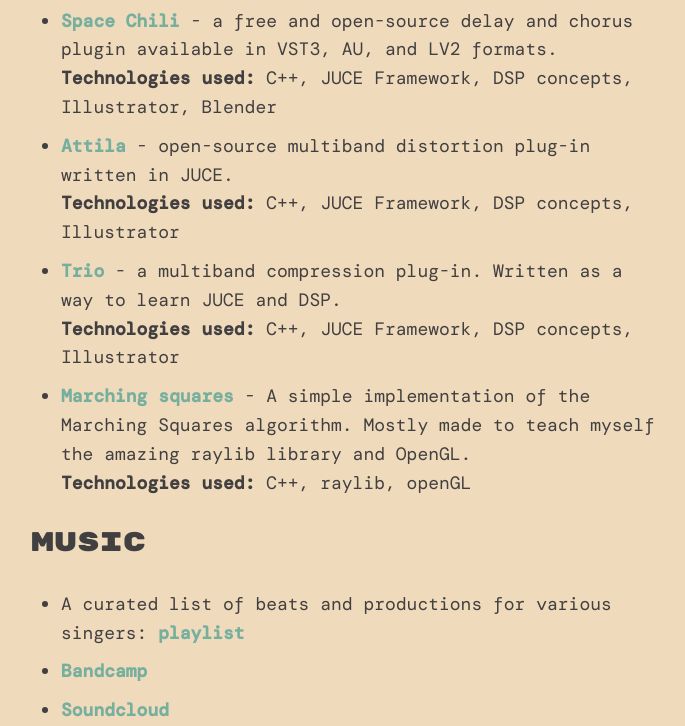
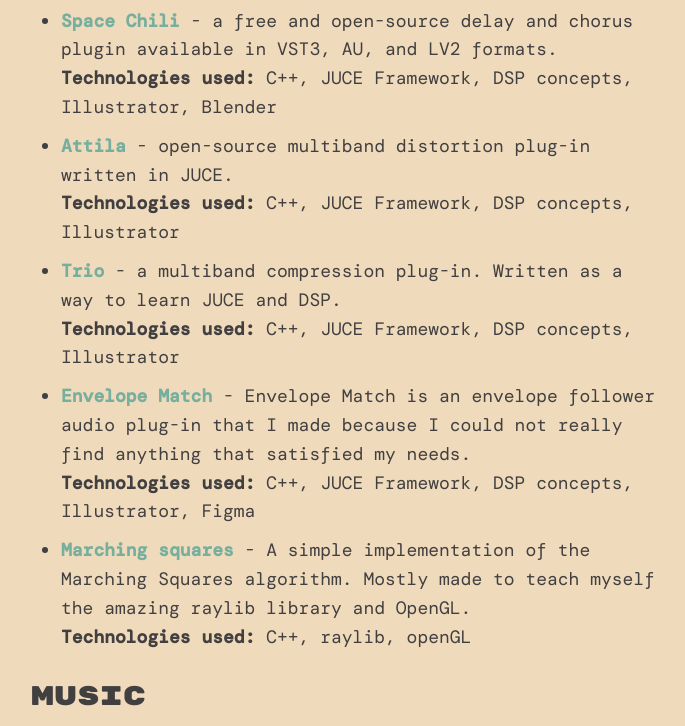
Before and after one commit to glafiro/glafo-website, a plain HTML site: page index.html in a window 1280 px wide. Shown: the part 518-1244 px from the top of the page, without its empty margins (294-979 px from the left). Drawn offline with nearby package versions, Linux system fonts and the light colour scheme; a web font is replaced by a local one.

Commit message:
updated projects

```diff
--- a/index.html
+++ b/index.html
@@ -52,6 +52,10 @@
                     <a href="https://github.com/glafiro/trio">Trio</a> - a multiband compression plug-in. Written as a way to learn JUCE and DSP.
                         <br><b>Technologies used:</b> C++, JUCE Framework, DSP concepts, Illustrator
                 </li>
+				<li class="list-item">
+                    <a href="https://github.com/glafiro/envelope-match">Envelope Match</a> - Envelope Match is an envelope follower audio plug-in that I made because I could not really find anything that satisfied my needs.
+                        <br><b>Technologies used:</b> C++, JUCE Framework, DSP concepts, Illustrator, Figma
+                </li>
                 <li class="list-item">
                     <a href="https://github.com/glafiro/marching-squares">Marching squares</a> - A simple implementation of the Marching Squares algorithm. Mostly made to teach myself the amazing raylib library and OpenGL.
                         <br><b>Technologies used:</b> C++, raylib, openGL
```
Also changed, not shown: 2 other files.
